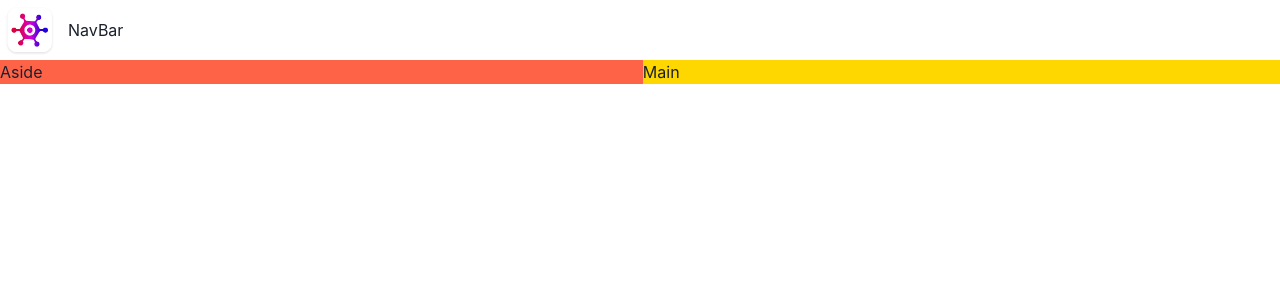
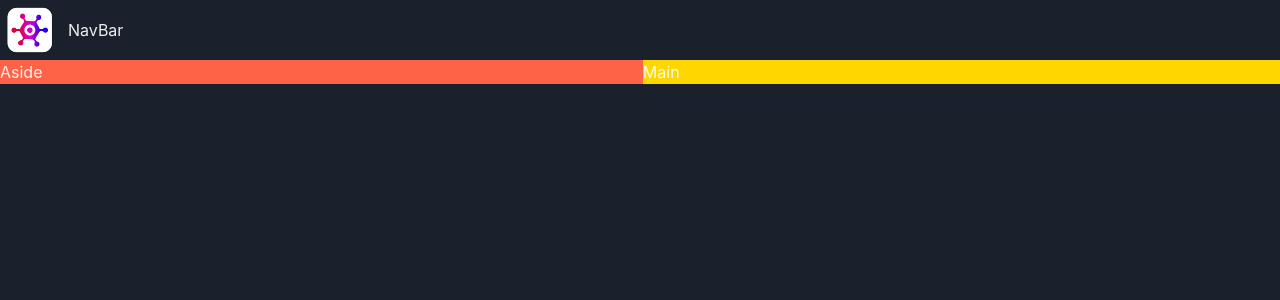
Before and after one commit to IIshimwe/video-game-discovery-app, a React (Vite) app: page / in a window 1280 px wide. Shown: the top 300 px of the page. Built offline with nearby package versions, Linux system fonts and the light colour scheme.

Commit message:
Implement dark mode

```diff
--- a/src/main.tsx
+++ b/src/main.tsx
@@ -1,12 +1,14 @@
 import React from "react";
 import ReactDOM from "react-dom/client";
-import { ChakraProvider } from "@chakra-ui/react";
+import { ChakraProvider, ColorModeScript } from "@chakra-ui/react";
+import theme from "./theme.ts";
 import App from "./App.tsx";
 import "./index.css";
 
 ReactDOM.createRoot(document.getElementById("root")!).render(
   <React.StrictMode>
-    <ChakraProvider>
+    <ChakraProvider theme={theme}>
+      <ColorModeScript initialColorMode={theme.config.initialColorMode} />
       <App />
     </ChakraProvider>
   </React.StrictMode>
--- /dev/null
+++ b/src/theme.ts
@@ -0,0 +1,10 @@
+import { ThemeConfig, extendTheme } from "@chakra-ui/react";
+
+const config: ThemeConfig = {
+  initialColorMode: "dark",
+  useSystemColorMode: false,
+};
+
+const theme = extendTheme({ config });
+
+export default theme;
```
